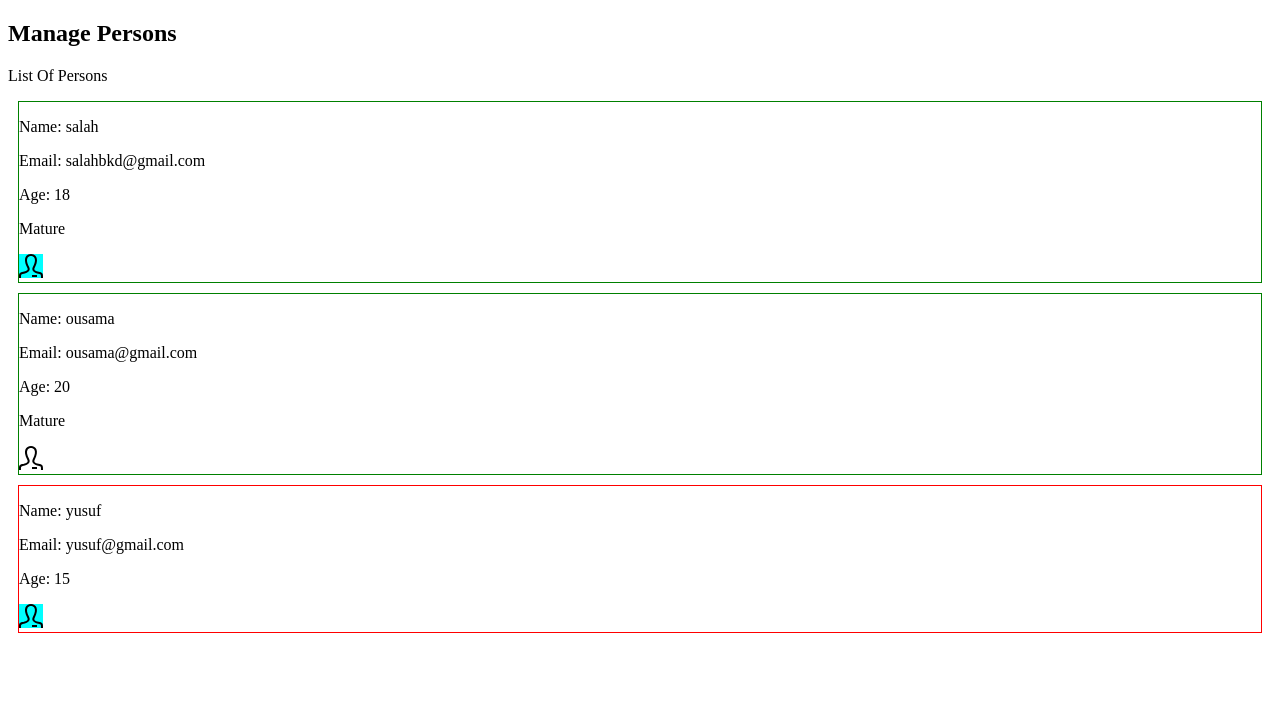
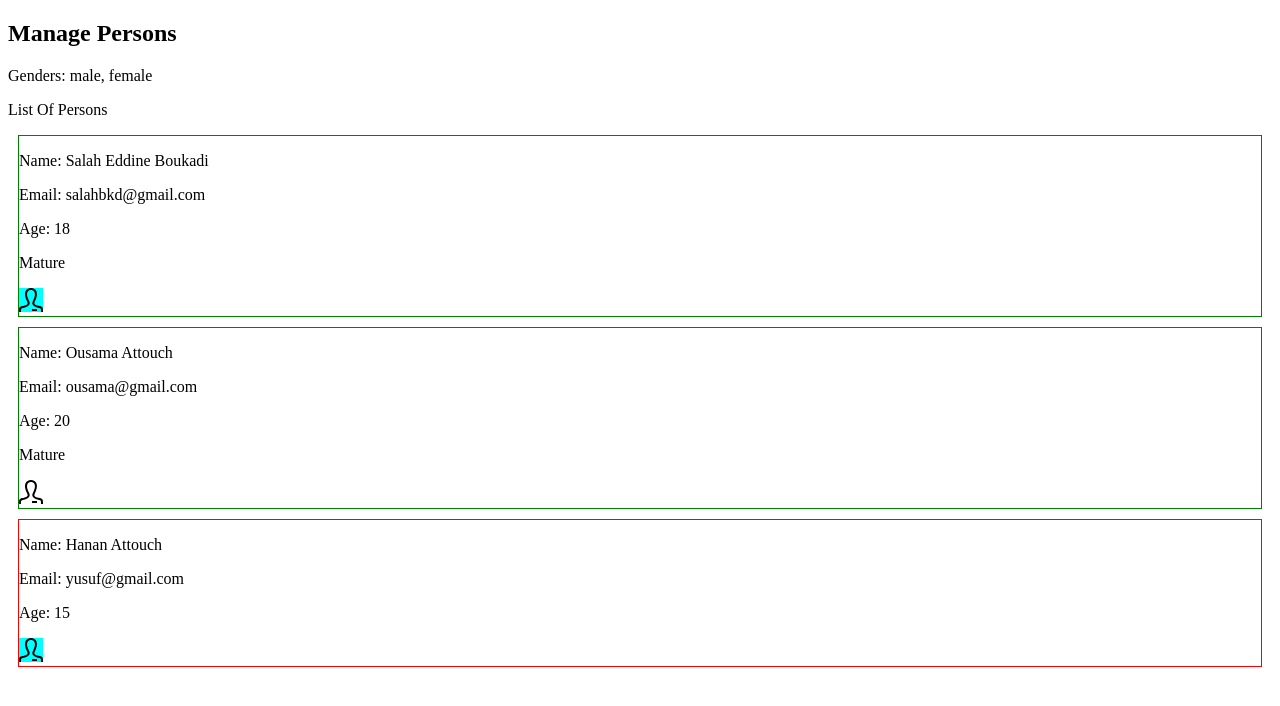
Before and after one commit to SalahBkd/angular-demos, an Angular app: page / in a window 1280 px wide. Shown: the top 706 px of the page. Built offline with nearby package versions, Linux system fonts and the light colour scheme.

Commit message:
add builtin & custom pipes

```diff
--- a/src/app/app.module.ts
+++ b/src/app/app.module.ts
@@ -5,13 +5,15 @@ import { AppComponent } from './app.component';
 import { PersonsComponent } from './persons/persons.component';
 import { PersonComponent } from './persons/person-details/person.component';
 import {EmployedDirective} from './persons/emplyed.directive';
+import {GenderListPipe} from './persons/genderList.pipe';
 
 @NgModule({
   declarations: [
     AppComponent,
     PersonsComponent,
     PersonComponent,
-    EmployedDirective
+    EmployedDirective,
+    GenderListPipe
   ],
   imports: [
     BrowserModule
--- a/src/app/persons/emplyed.directive.ts
+++ b/src/app/persons/emplyed.directive.ts
@@ -1,11 +1,21 @@
-import {Directive, HostBinding, Input} from '@angular/core';
+import {Directive, HostBinding, HostListener, Input} from '@angular/core';
 
 @Directive({
   selector: '[MpEmployed]'
 })
 export class EmployedDirective {
   @HostBinding('class.is-employed') isEmployed = false;
+  @HostBinding('class.is-mouse-hovering') isHovering = false;
+
   @Input() set MpEmployed(value) {
     this.isEmployed = value;
   }
+
+  @HostListener('mouseenter') onMouseEnter() {
+    this.isHovering = true;
+  }
+  @HostListener('mouseleave') onMouseLeave() {
+    this.isHovering = false;
+  }
+
 }
--- /dev/null
+++ b/src/app/persons/genderList.pipe.ts
@@ -0,0 +1,16 @@
+import {Pipe, PipeTransform} from '@angular/core';
+
+@Pipe({
+  name: 'genderList'
+})
+export class GenderListPipe implements PipeTransform {
+  transform(persons) {
+    const genders = [];
+    persons.forEach(person => {
+      if (genders.indexOf(person.gender) <= -1) {
+        genders.push(person.gender);
+      }
+    });
+    return genders.join(', ');
+  }
+}
--- a/src/app/persons/person-details/person.component.css
+++ b/src/app/persons/person-details/person.component.css
@@ -11,3 +11,8 @@
 .is-employed {
   background: aqua;
 }
+
+.is-mouse-hovering {
+  background: aqua;
+  cursor: pointer;
+}
--- a/src/app/persons/person-details/person.component.html
+++ b/src/app/persons/person-details/person.component.html
@@ -1,5 +1,5 @@
 <div (click)="onDelete()" [ngClass]="{red: person.age <= 17, green: person.age >= 18}">
-  <p>Name: {{person.name}}</p>
+  <p>Name: {{person.name | titlecase}}</p>
   <p>Email: {{person.email}}</p>
   <p>Age: {{person.age}}</p>
   <p *ngIf="person.age >= 18">Mature</p>
--- a/src/app/persons/persons.component.html
+++ b/src/app/persons/persons.component.html
@@ -1,2 +1,3 @@
+<p>Genders: {{persons | genderList }}</p>
 <p>List Of Persons</p>
 <app-person *ngFor="let person of persons" [person]="person" (delete)="onPersonDelete($event)"></app-person>
--- a/src/app/persons/persons.component.ts
+++ b/src/app/persons/persons.component.ts
@@ -7,9 +7,9 @@ import { Component } from '@angular/core';
 })
 export class PersonsComponent {
   persons = [
-    {name: 'salah', email: 'salahbkd@gmail.com', age: 18, isEmployed: true},
-    {name: 'ousama', email: 'ousama@gmail.com', age: 20, isEmployed: false},
-    {name: 'yusuf', email: 'yusuf@gmail.com', age: 15, isEmployed: true},
+    {name: 'salah eddine boukadi', email: 'salahbkd@gmail.com', age: 18, isEmployed: true, gender: 'male'},
+    {name: 'ousama attouch', email: 'ousama@gmail.com', age: 20, isEmployed: false, gender: 'male'},
+    {name: 'hanan attouch', email: 'yusuf@gmail.com', age: 15, isEmployed: true, gender: 'female'},
   ];
 
   onPersonDelete(person) {
```
